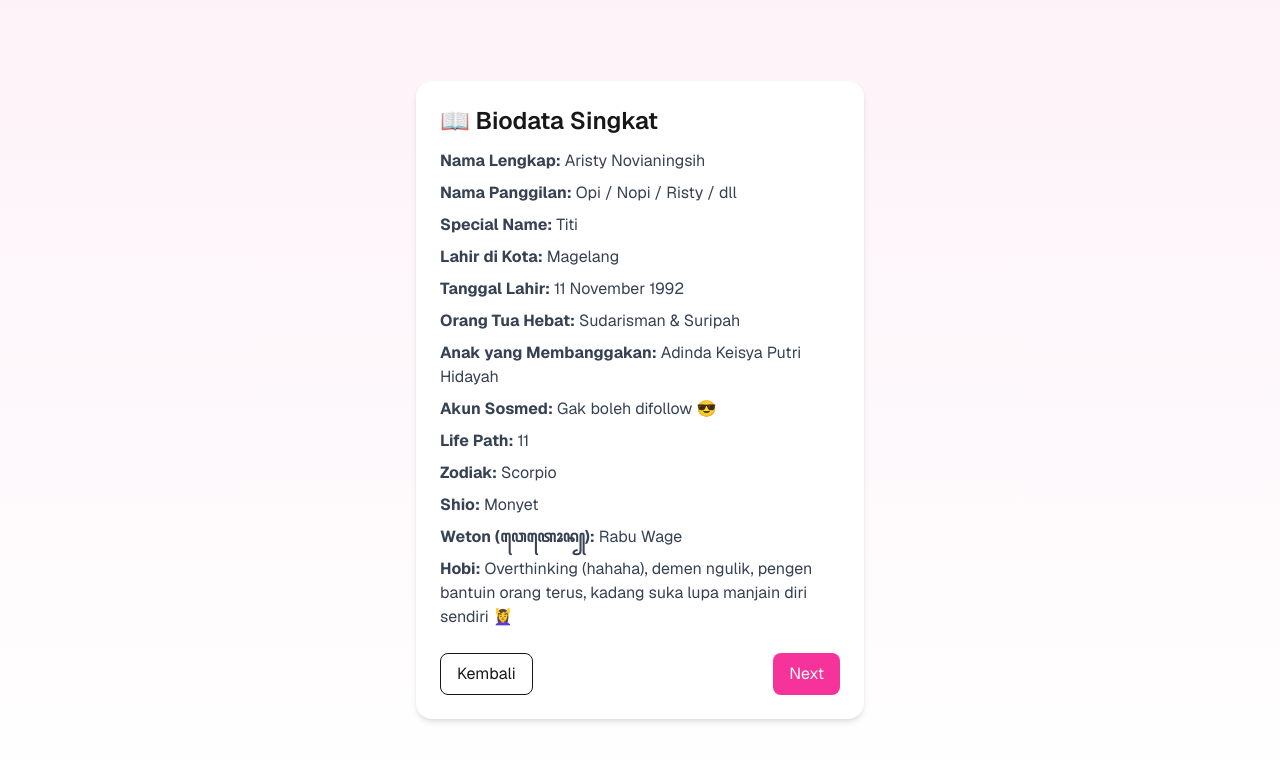
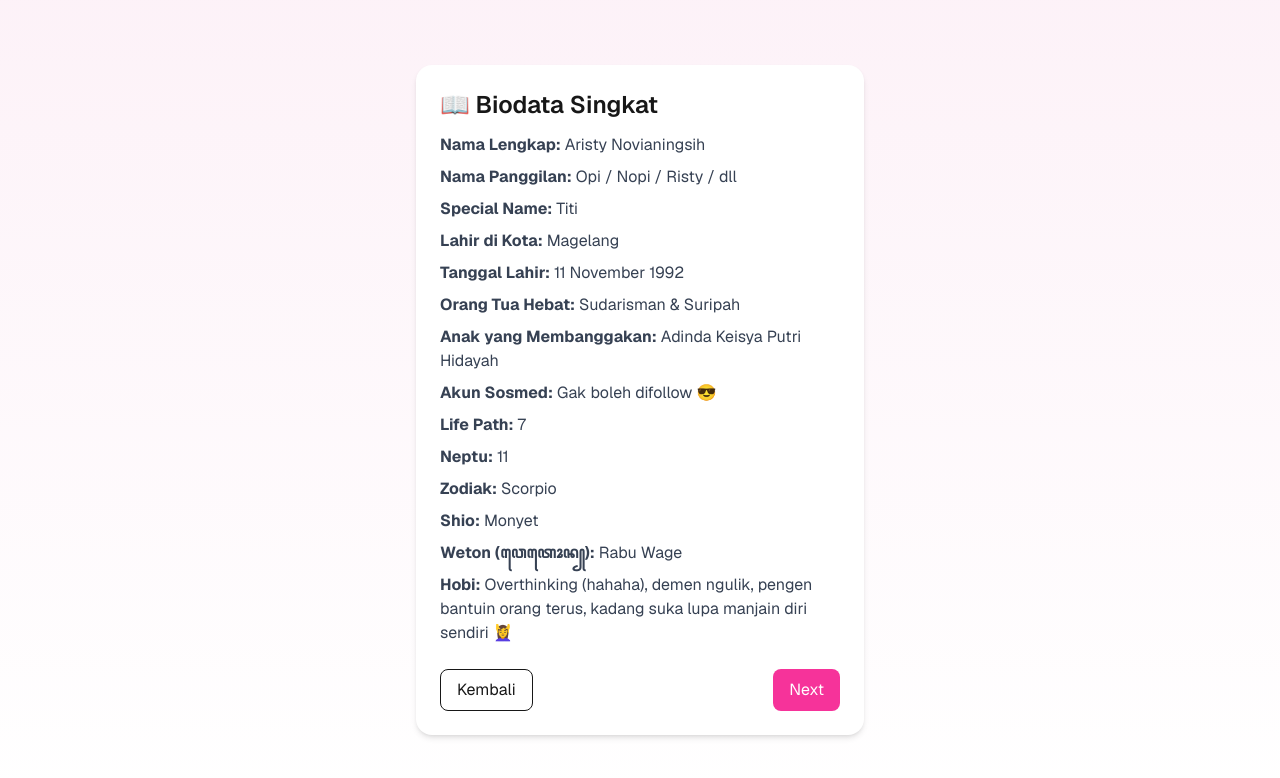
Before and after one commit to nonaana111192-max/Birthday, a Next.js app: page / in a window 1280 px wide. Both pictures are taken after a click on the button "Lanjutkan". Shown: the top 778 px of the page. Built offline with nearby package versions, Linux system fonts and the light colour scheme.

Commit message:
Update StageTwo.js

```diff
--- a/app/components/StageTwo.js
+++ b/app/components/StageTwo.js
@@ -11,7 +11,8 @@ export default function StageTwo({ next, back }) {
     parents: "Sudarisman & Suripah",
     child: "Adinda Keisya Putri Hidayah",
     social: "Gak boleh difollow 😎",
-    lifePath: "11",
+    lifePath: "7",
+    neptu: "11",
     zodiac: "Scorpio",
     shio: "Monyet",
     primbon: "Rabu Wage",
@@ -38,6 +39,7 @@ export default function StageTwo({ next, back }) {
         <li><strong>Anak yang Membanggakan:</strong> {data.child}</li>
         <li><strong>Akun Sosmed:</strong> {data.social}</li>
         <li><strong>Life Path:</strong> {data.lifePath}</li>
+        <li><strong>Neptu:</strong> {data.neptu}</li>
         <li><strong>Zodiak:</strong> {data.zodiac}</li>
         <li><strong>Shio:</strong> {data.shio}</li>
         <li><strong>Weton (ꦮꦺꦠꦺꦴꦤ꧀):</strong> {data.primbon}</li>
```
